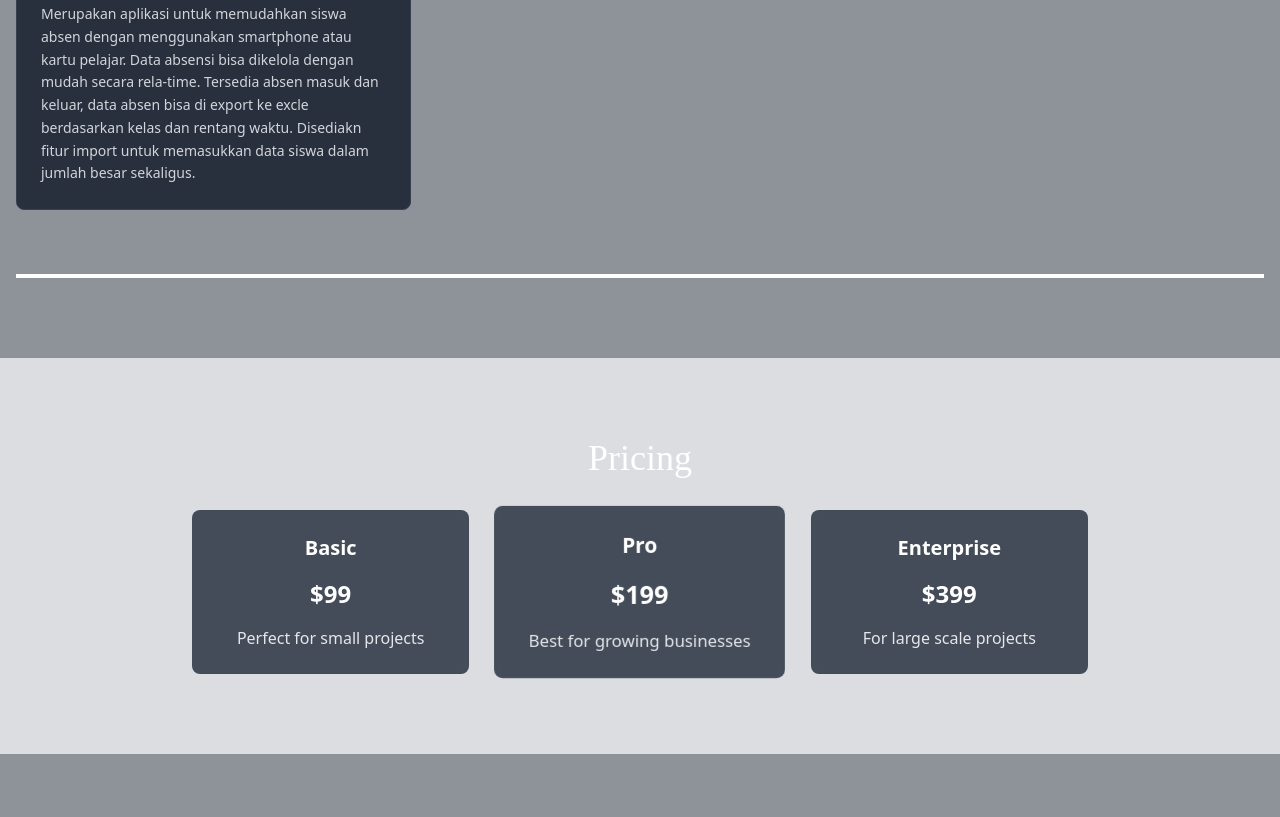
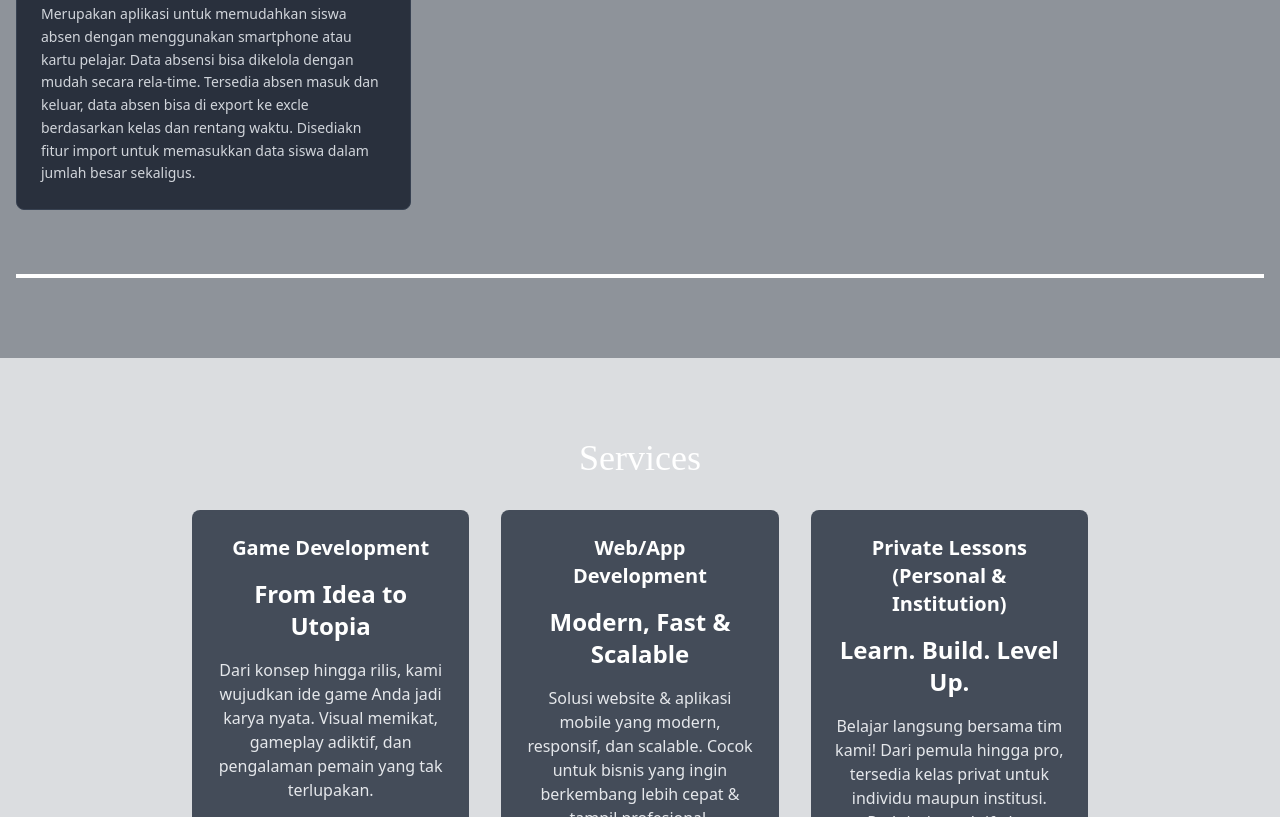
Before and after one commit to marzaananda/ALG-WEB.io, a website: page src/index.html in a window 1280 px wide. Shown: the part 1983-2800 px from the top of the page. Drawn offline with nearby package versions, Linux system fonts and the light colour scheme; files that its build step writes are made by us from their sources; a web font is replaced by a local one.

Commit message:
Update Services

```diff
--- a/src/index.html
+++ b/src/index.html
@@ -220,22 +220,31 @@
 
         <section id="pricing" class="relative z-10 py-20 px-4 bg-gray-600/20">
         <div class="max-w-4xl mx-auto text-center text-white">
-            <h2 class="text-3xl md:text-4xl font-display mb-8">Pricing</h2>
+            <h2 class="text-3xl md:text-4xl font-display mb-8">Services</h2>
             <div class="grid md:grid-cols-3 gap-8">
             <div class="bg-gray-800/80 p-6 rounded-lg backdrop-blur-sm hover:bg-gray-800/90 transition-all duration-300">
-                <h3 class="text-xl font-semibold mb-4">Basic</h3>
-                <p class="text-2xl font-bold mb-4">$99</p>
-                <p class="text-gray-200">Perfect for small projects</p>
-            </div>
-            <div class="bg-gray-800/80 p-6 rounded-lg backdrop-blur-sm hover:bg-gray-800/90 transition-all duration-300 transform scale-105">
-                <h3 class="text-xl font-semibold mb-4">Pro</h3>
-                <p class="text-2xl font-bold mb-4">$199</p>
-                <p class="text-gray-200">Best for growing businesses</p>
+                <h3 class="text-xl font-semibold mb-4">Game Development</h3>
+                <p class="text-2xl font-bold mb-4">From Idea to Utopia</p>
+                <p class="text-gray-200">Dari konsep hingga rilis, kami wujudkan ide game Anda jadi karya nyata.
+                    Visual memikat, gameplay adiktif, dan pengalaman pemain yang tak terlupakan.</p>
             </div>
             <div class="bg-gray-800/80 p-6 rounded-lg backdrop-blur-sm hover:bg-gray-800/90 transition-all duration-300">
-                <h3 class="text-xl font-semibold mb-4">Enterprise</h3>
-                <p class="text-2xl font-bold mb-4">$399</p>
-                <p class="text-gray-200">For large scale projects</p>
+                <h3 class="text-xl font-semibold mb-4">Web/App Development</h3>
+                <p class="text-2xl font-bold mb-4">Modern, Fast & Scalable</p>
+                <p class="text-gray-200">Solusi website & aplikasi mobile yang modern, responsif, dan scalable.
+                    Cocok untuk bisnis yang ingin berkembang lebih cepat & tampil profesional.</p>
+            </div>
+            <div class="bg-gray-800/80 p-6 rounded-lg backdrop-blur-sm hover:bg-gray-800/90 transition-all duration-300">
+                <h3 class="text-xl font-semibold mb-4">Private Lessons (Personal & Institution)</h3>
+                <p class="text-2xl font-bold mb-4">Learn. Build. Level Up.</p>
+                <p class="text-gray-200">Belajar langsung bersama tim kami! Dari pemula hingga pro,
+                    tersedia kelas privat untuk individu maupun institusi. Praktis, interaktif, dan aplikatif.</p>
+            </div>
+            <div class="bg-gray-800/80 p-6 rounded-lg backdrop-blur-sm hover:bg-gray-800/90 transition-all duration-300">
+                <h3 class="text-xl font-semibold mb-4">Publish App/Game Playstore</h3>
+                <p class="text-2xl font-bold mb-4">Lauch with Confidence</p>
+                <p class="text-gray-200">Bantu rilis aplikasi atau game Anda ke Google Playstore dengan lancar.
+                    Termasuk setup, optimasi listing, hingga siap diunduh pengguna global.</p>
             </div>
             </div>
         </div>
```
